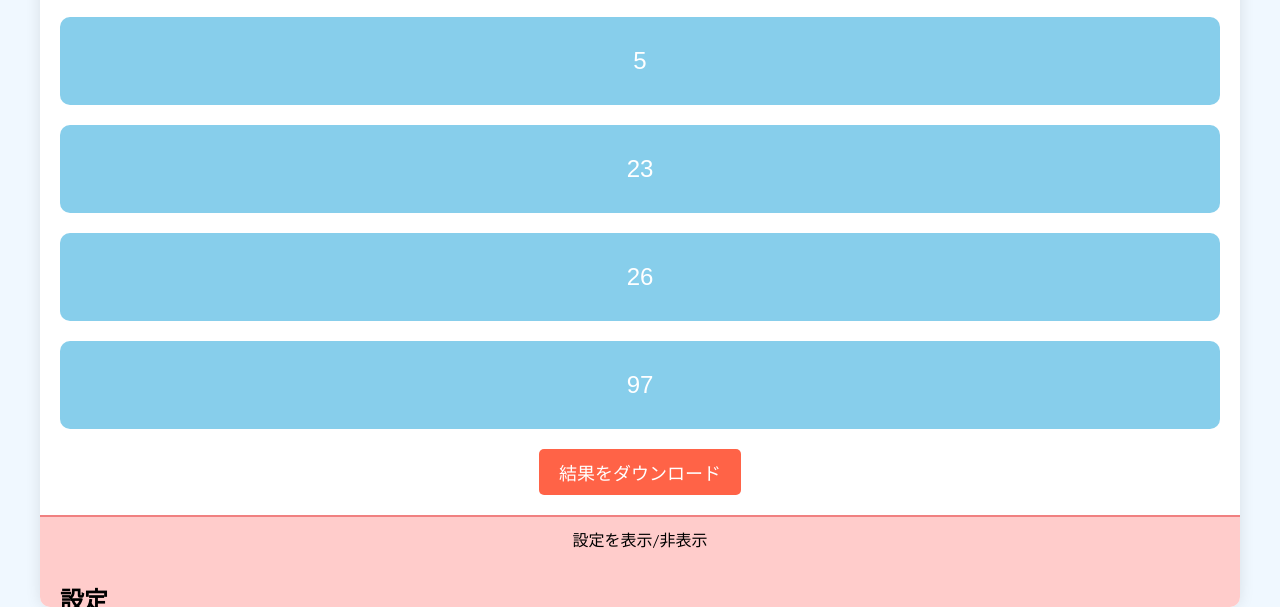
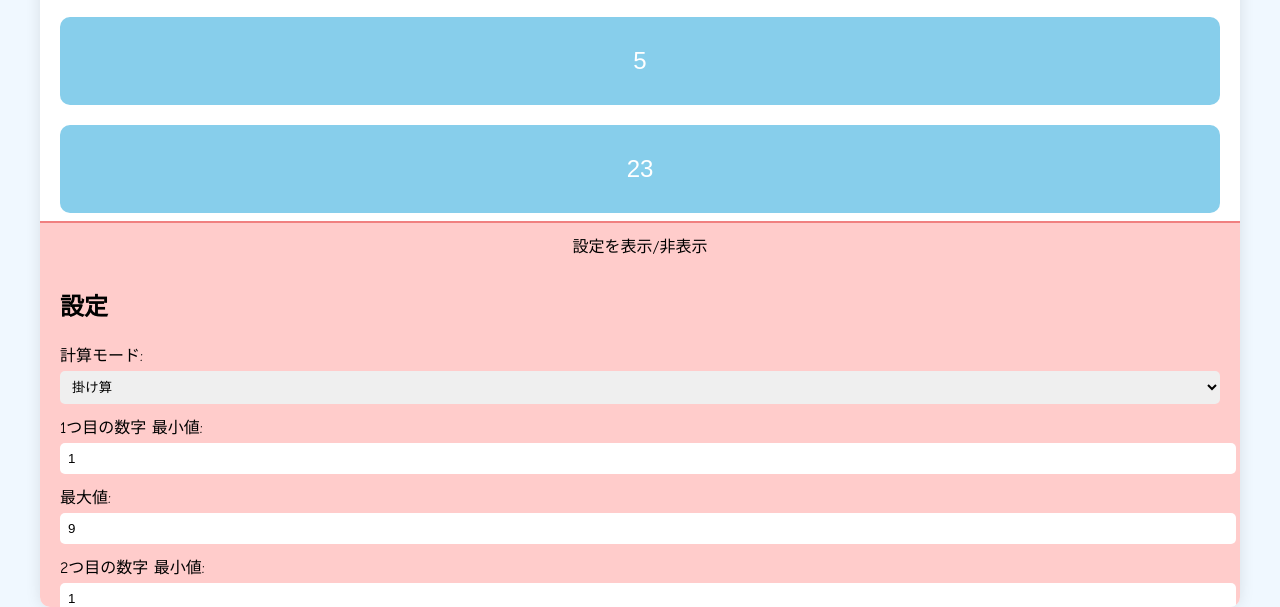
Before and after one commit to KenichiTakada/math-game, a plain HTML site: page index.html in a window 1280 px wide. Both pictures are taken after a click on the element "設定を表示/非表示". Shown: the part 193-800 px from the top of the page. Drawn offline with Linux system fonts and the light colour scheme.

Commit message:
Update styles.css

```diff
--- a/styles.css
+++ b/styles.css
@@ -6,6 +6,7 @@ body {
     height: 100vh;
     margin: 0;
     background-color: #f0f8ff;
+    overflow: hidden;  /* Prevent body scrolling */
 }
 
 .container {
@@ -17,7 +18,14 @@ body {
     box-shadow: 0 0 15px rgba(0, 0, 0, 0.1);
     border-radius: 10px;
     overflow: hidden;
-    height: 100%;
+    height: 100vh;  /* Full viewport height */
+}
+
+.game-container {
+    flex: 1;
+    padding: 20px;
+    text-align: center;
+    overflow-y: auto;  /* Enable vertical scrolling */
 }
 
 .menu-toggle {
@@ -42,6 +50,7 @@ body {
 
 .menu.show {
     max-height: 300px;
+    overflow-y: auto;  /* Enable vertical scrolling within menu */
 }
 
 .menu h2 {
@@ -59,12 +68,6 @@ body {
     margin-top: 5px;
     border: none;
     border-radius: 5px;
-}
-
-.game-container {
-    flex: 1;
-    padding: 20px;
-    text-align: center;
 }
 
 h1 {
```
